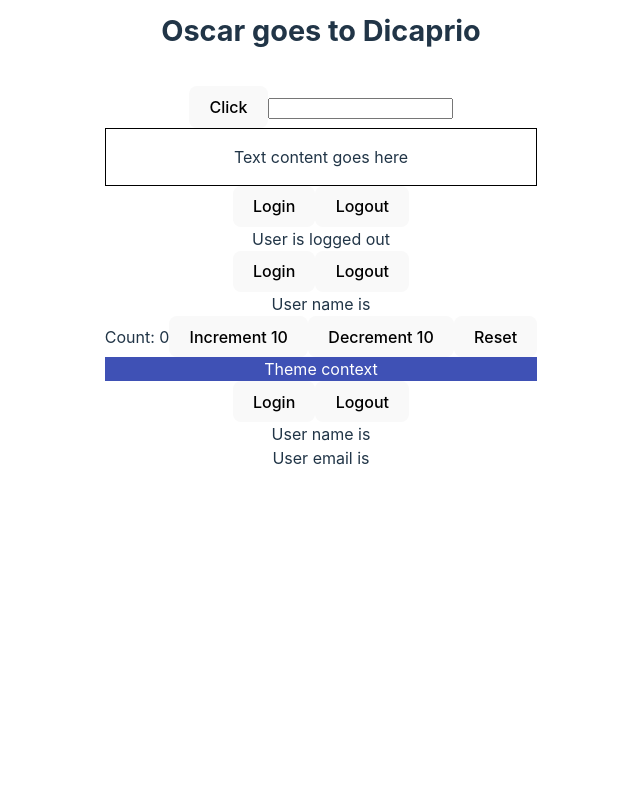
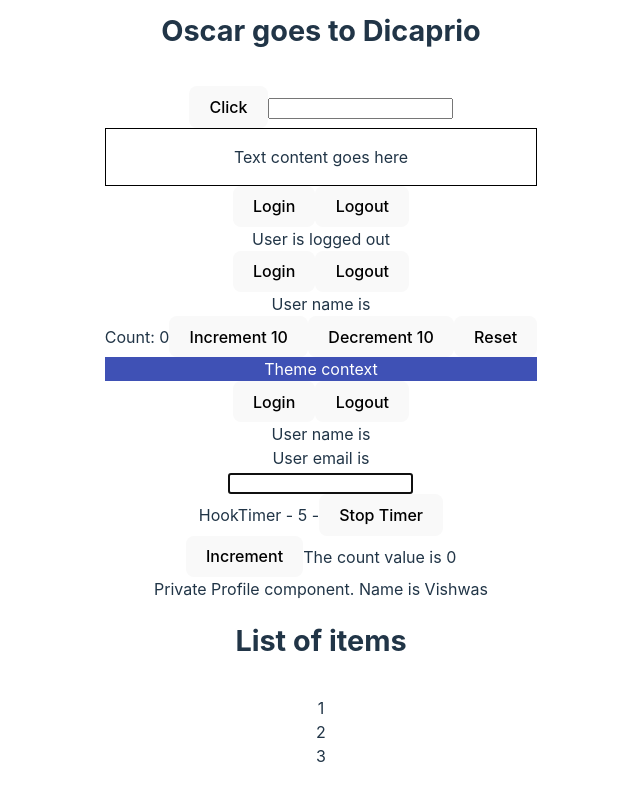
Before and after one commit to luiz-22/react-typescript, a React (Vite) app: page / in a window 1280 px wide. Shown: the part 542-1342 px from the top of the page, without its empty margins (319-959 px from the left). Before the commit the page ends 1044 px from the top, so only its background shows below. Built offline with nearby package versions, Linux system fonts and the light colour scheme.

Commit message:
1° commit

```diff
--- a/src/App.tsx
+++ b/src/App.tsx
@@ -15,6 +15,12 @@ import { ThemeContextProvider } from './components/context/ThemeContext'
 import { Box } from './components/context/Box'
 import { UserContextProvider } from './components/context/UserContext'
 import { User as UserContext } from './components/context/User'
+import { DomRef } from './components/refs/DomRef'
+import { MutableRef } from './components/refs/MutableRef'
+import { Counter as CounterClass } from './components/class/Counter'
+import { Private } from './components/auth/Private'
+import { Profile } from './components/auth/Profile'
+import { List } from './components/generics/List'
 
 function App() {
   const personName = {
@@ -63,6 +69,35 @@ function App() {
       <UserContextProvider>
         <UserContext />
       </UserContextProvider>
+      <DomRef />
+      <MutableRef />
+      <CounterClass message='The count value is ' />
+      <Private isLoggedIn={true} component={Profile} />
+      {/* <List
+        items={['Batman', 'Superman', 'Wonder Woman']}
+        onClick={item => console.log(item)}
+      />
+      <List items={[1, 2, 3]} onClick={item => console.log(item)} /> */}
+      <List
+        items={[
+          {
+            id: 1,
+            first: 'Bruce',
+            last: 'Wayne'
+          },
+          {
+            id: 2,
+            first: 'Clark',
+            last: 'Kent'
+          },
+          {
+            id: 3,
+            first: 'Princess',
+            last: 'Diana'
+          }
+        ]}
+        onClick={item => console.log(item)}
+      />
     </>
   )
 }
--- /dev/null
+++ b/src/components/auth/Login.tsx
@@ -0,0 +1,3 @@
+export const Login = () => {
+  return <div>Please login to continue</div>
+}
--- /dev/null
+++ b/src/components/auth/Private.tsx
@@ -0,0 +1,15 @@
+import { Login } from './Login'
+import { ProfileProps } from './Profile'
+
+type PrivateProps = {
+  isLoggedIn: boolean
+  component: React.ComponentType<ProfileProps>
+}
+
+export const Private = ({ isLoggedIn, component: Component }: PrivateProps) => {
+  if (isLoggedIn) {
+    return <Component name='Vishwas' />
+  } else {
+    return <Login />
+  }
+}
--- /dev/null
+++ b/src/components/auth/Profile.tsx
@@ -0,0 +1,7 @@
+export type ProfileProps = {
+  name: string
+}
+
+export const Profile = ({ name }: ProfileProps) => {
+  return <div>Private Profile component. Name is {name}</div>
+}
--- /dev/null
+++ b/src/components/class/Counter.tsx
@@ -0,0 +1,27 @@
+import { Component } from 'react'
+
+type CounterProps = {
+  message: string
+}
+type CounterState = {
+  count: number
+}
+
+/** The count value is 5 */
+export class Counter extends Component<CounterProps, CounterState> {
+  state = {
+    count: 0
+  }
+
+  handleClick = () => {
+    this.setState(prevState => ({ count: prevState.count + 1 }))
+  }
+  render() {
+    return (
+      <div>
+        <button onClick={this.handleClick}>Increment</button>
+        {this.props.message} {this.state.count}
+      </div>
+    )
+  }
+}
--- /dev/null
+++ b/src/components/generics/List.tsx
@@ -0,0 +1,22 @@
+type ListProps<T> = {
+  items: T[]
+  onClick: (value: T) => void
+}
+
+export const List = <T extends { id: number }>({
+  items,
+  onClick
+}: ListProps<T>) => {
+  return (
+    <div>
+      <h2>List of items</h2>
+      {items.map(item => {
+        return (
+          <div key={item.id} onClick={() => onClick(item)}>
+            {item.id}
+          </div>
+        )
+      })}
+    </div>
+  )
+}
--- /dev/null
+++ b/src/components/refs/DomRef.tsx
@@ -0,0 +1,13 @@
+import { useRef, useEffect } from 'react'
+
+export const DomRef = () => {
+  const inputRef = useRef<HTMLInputElement>(null!)
+  useEffect(() => {
+    inputRef.current.focus()
+  }, [])
+  return (
+    <div>
+      <input type='text' ref={inputRef} />
+    </div>
+  )
+}
--- /dev/null
+++ b/src/components/refs/MutableRef.tsx
@@ -0,0 +1,27 @@
+import { useState, useRef, useEffect } from 'react'
+
+export const MutableRef = () => {
+  const [timer, setTimer] = useState(0)
+  const interValRef = useRef<number | null>(null)
+
+  const stopTimer = () => {
+    if (interValRef.current) {
+      window.clearInterval(interValRef.current)
+    }
+  }
+  useEffect(() => {
+    interValRef.current = window.setInterval(() => {
+      setTimer(timer => timer + 1)
+    }, 1000)
+    return () => {
+      stopTimer()
+    }
+  }, [])
+
+  return (
+    <div>
+      HookTimer - {timer} -
+      <button onClick={() => stopTimer()}>Stop Timer</button>
+    </div>
+  )
+}
```
Also changed, not shown: 1 other file (tests, documents, lock files or other folders).
